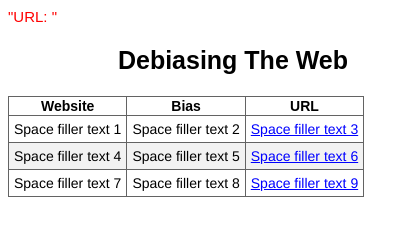
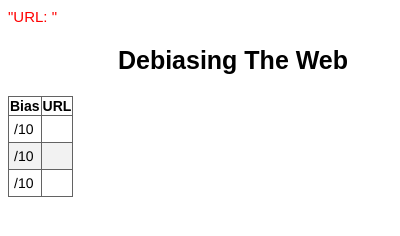
Before and after one commit to Katie-Maddick/front-end-tse, a browser extension: page DebiasingTheWeb - Copy/popup.html in a window 400 px wide. Shown: the top 236 px of the page. Drawn offline with Linux system fonts and the light colour scheme.

Commit message:
Actually updated HTML
Whoopsies again

```diff
--- a/DebiasingTheWeb - Copy/popup.html
+++ b/DebiasingTheWeb - Copy/popup.html
@@ -15,29 +15,23 @@
         <table class="table table-bordered">
             <thead>
             <tr>
-                <th> Website </th>
                 <th> Bias </th>
 				<th> URL </th>
             </tr>
             </thead>
             <tbody>
             <tr>
-                <td id="date"> Space filler text 1 </td>
-                <td id="latestBy"> Space filler text 2 </td>
-				<td id="urlWeb", class="link"> Space filler text 3 </td>
+                <td id="sentiment"> /10 </td>
+				<td id="url", class="link"> </td>
             </tr>
 			<tr>
-                <td id="date"> Space filler text 4 </td>
-                <td id="latestBy"> Space filler text 5 </td>
-				<td id="urlWeb", class="link"> Space filler text 6 </td>
+                <td id="sentiment"> /10 </td>
+				<td id="url", class="link"> </td>
             </tr>
 			<tr>
-                <td id="date"> Space filler text 7 </td>
-                <td id="latestBy"> Space filler text 8 </td>
-				<td id="urlWeb", class="link"> Space filler text 9 </td>
+                <td id="sentiment"> /10 </td>
+				<td id="url", class="link"> </td>
             </tr>
-
-
             </tbody>
         </table>
     </div>
```
